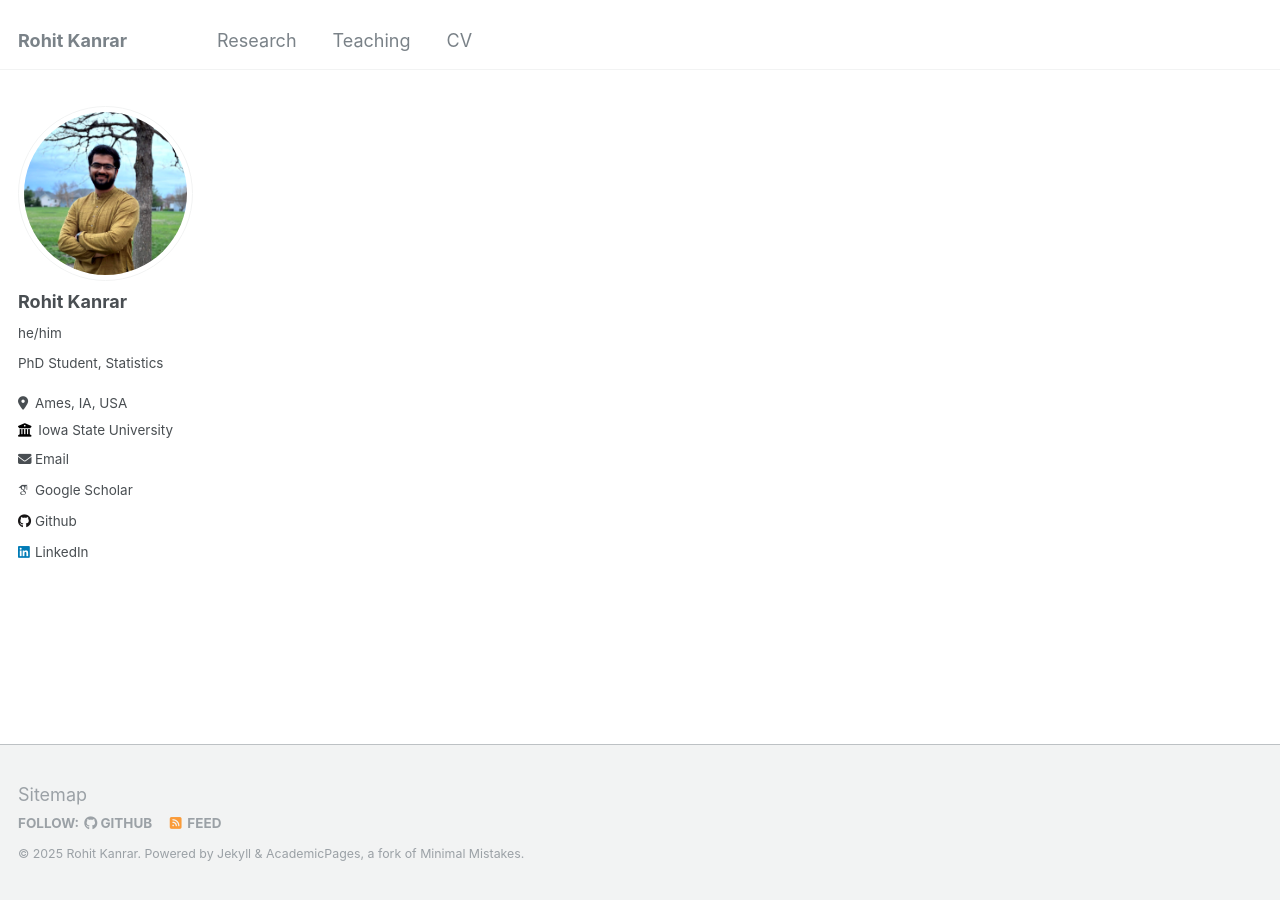
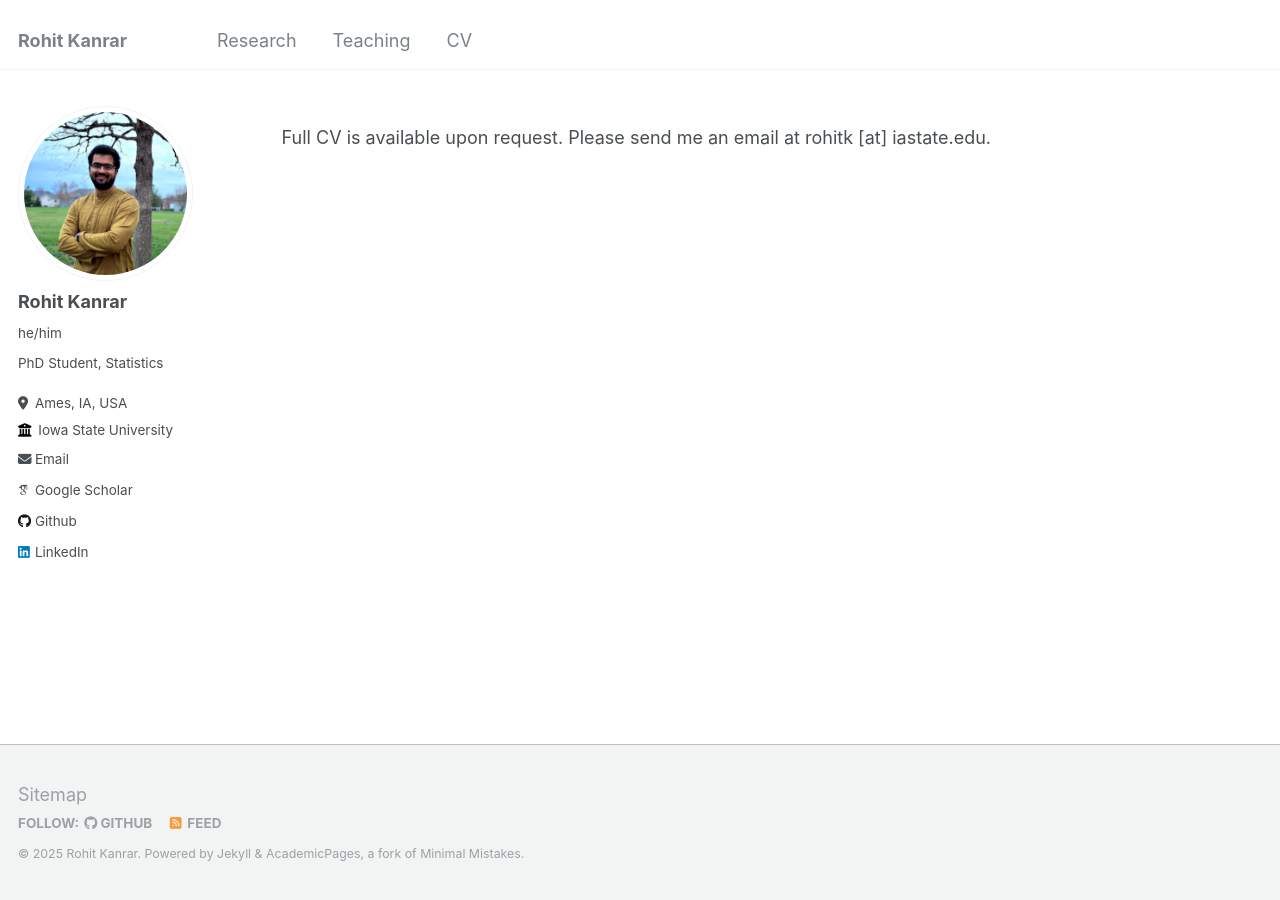
Before and after one commit to rohitkanrar/rohitkanrar.github.io, a Jekyll site: the page built from _pages/cv.md, in a window 1280 px wide. Built offline with Jekyll 4.4.1, drawn with Linux system fonts in a browser that asks for light colours; some web fonts are replaced.

Commit message:
minor change

```diff
--- a/cv.md
+++ b/_pages/cv.md
@@ -8,3 +8,6 @@ redirect_from:
 ---
 
 {% include base_path %}
+
+
+Full CV is available upon request. Please send me an email at rohitk [at] iastate.edu.
```
Also changed, not shown: _pages/about.md (+4 -0 lines).
